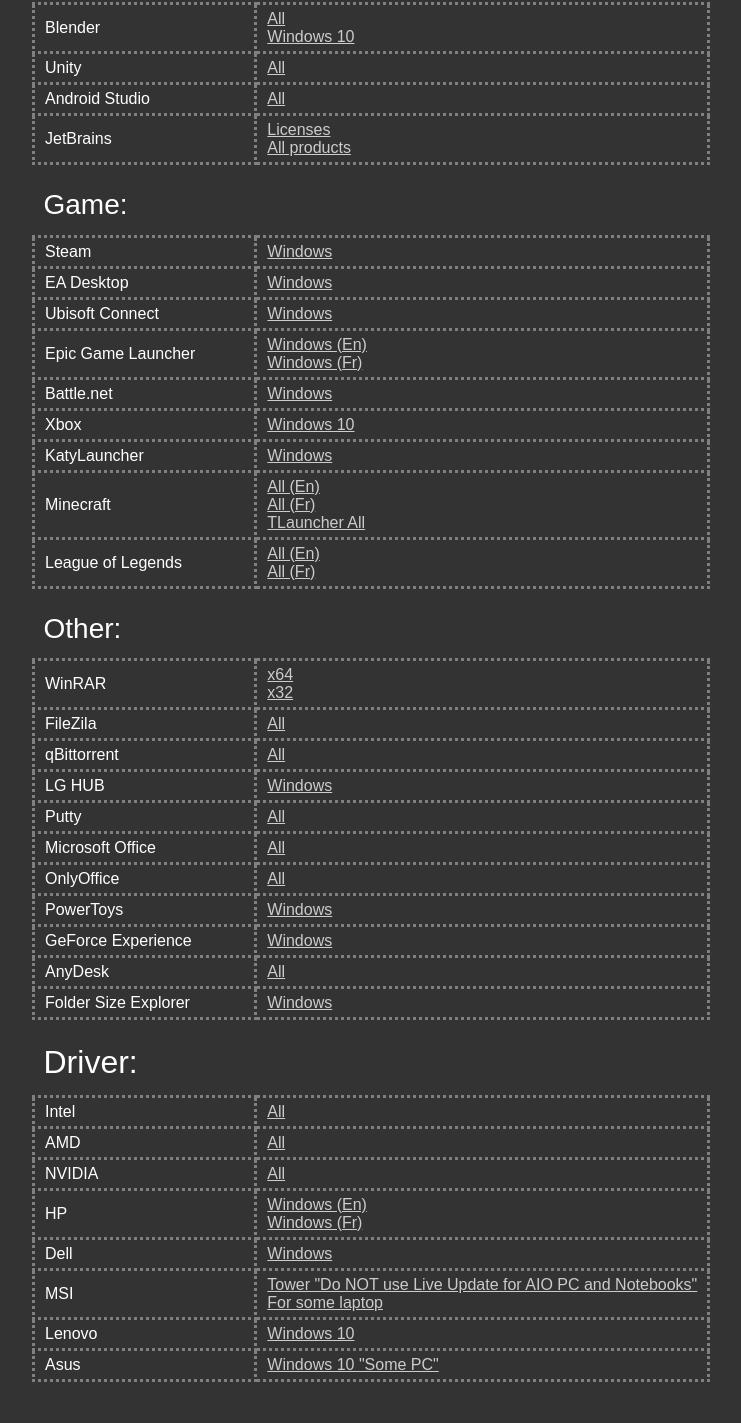
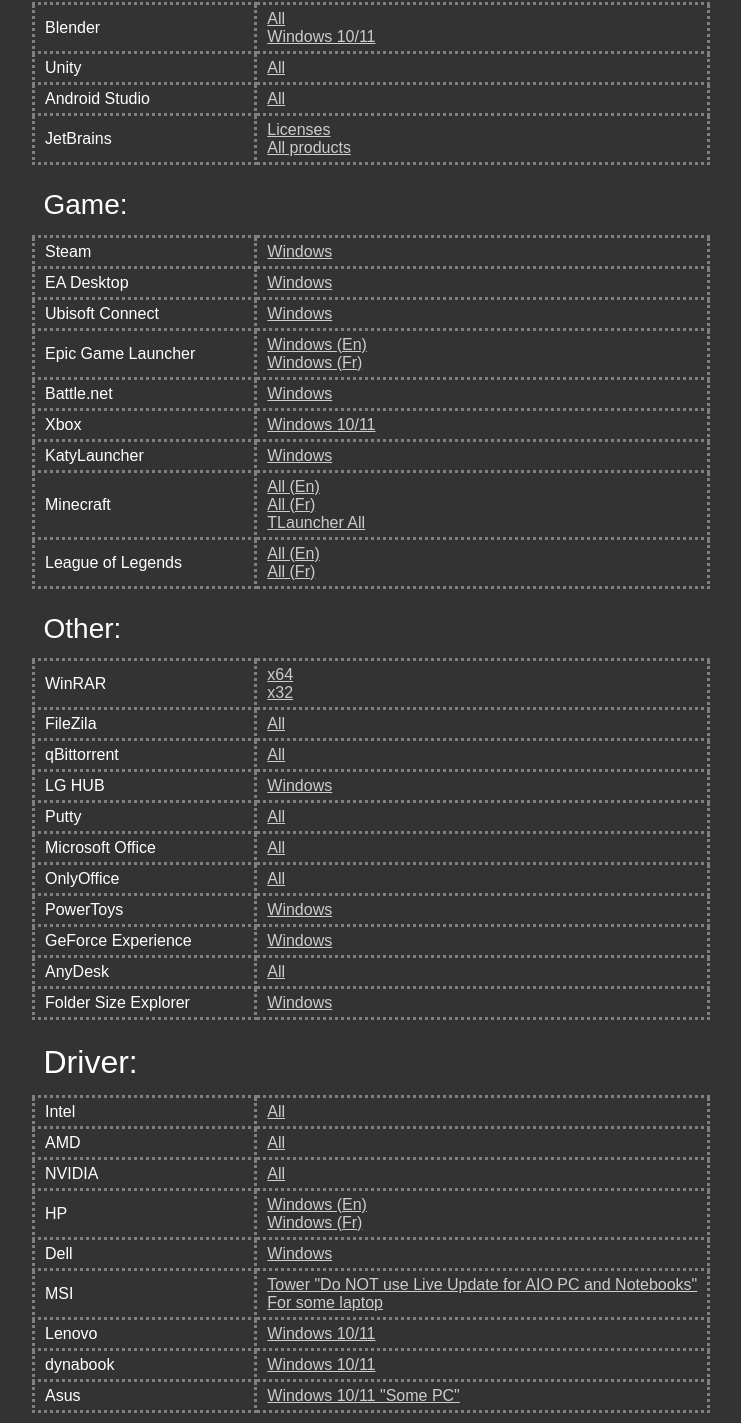
Before and after one commit to Tom60chat/Quick-start, a plain HTML site: page index.html in a window 1280 px wide. Shown: the part 518-1941 px from the top of the page, without its empty margins (50-791 px from the left). Before the commit the page ends 1910 px from the top, so only its background shows below. Drawn offline with nearby package versions, Linux system fonts and the light colour scheme.

Commit message:
Update index.html
+ dynabook
$ W10/W11

```diff
--- a/index.html
+++ b/index.html
@@ -65,7 +65,7 @@
 		<td>Blender</td>
 		<td class="NoBorder_l">
 			<a href="https://www.blender.org/download/">All</a><br>
-			<a href="https://www.microsoft.com/store/apps/9PP3C07GTVRH">Windows 10</a>
+			<a href="https://www.microsoft.com/store/apps/9PP3C07GTVRH">Windows 10/11</a>
 		</td>
 	</tr>
 	<tr>
@@ -111,7 +111,7 @@
 	</tr>
 	<tr>
 		<td>Xbox</td>
-		<td class="NoBorder_l"><a href="https://www.microsoft.com/store/apps/9mv0b5hzvk9z">Windows 10</a></td>
+		<td class="NoBorder_l"><a href="https://www.microsoft.com/store/apps/9mv0b5hzvk9z">Windows 10/11</a></td>
 	</tr>
 	<tr>
 		<td>KatyLauncher</td>
@@ -221,11 +221,15 @@
 	</tr>
 	<tr>
 		<td>Lenovo</td>
-		<td class="NoBorder_l"><a href="https://www.microsoft.com/store/apps/9wzdncrfj4mv">Windows 10</a></td>
+		<td class="NoBorder_l"><a href="https://www.microsoft.com/store/apps/9wzdncrfj4mv">Windows 10/11</a></td>
+	</tr>
+	<tr>
+		<td>dynabook</td>
+		<td class="NoBorder_l"><a href="https://www.microsoft.com/store/apps/9PNH1QWW6RB0">Windows 10/11</a></td>
 	</tr>
 	<tr>
 		<td>Asus</td>
-		<td class="NoBorder_l"><a href="https://www.microsoft.com/store/apps/9n7r5s6b0zzh">Windows 10 "Some PC"</a></td>
+		<td class="NoBorder_l"><a href="https://www.microsoft.com/store/apps/9n7r5s6b0zzh">Windows 10/11 "Some PC"</a></td>
 	</tr>
 
 	</table>
```
